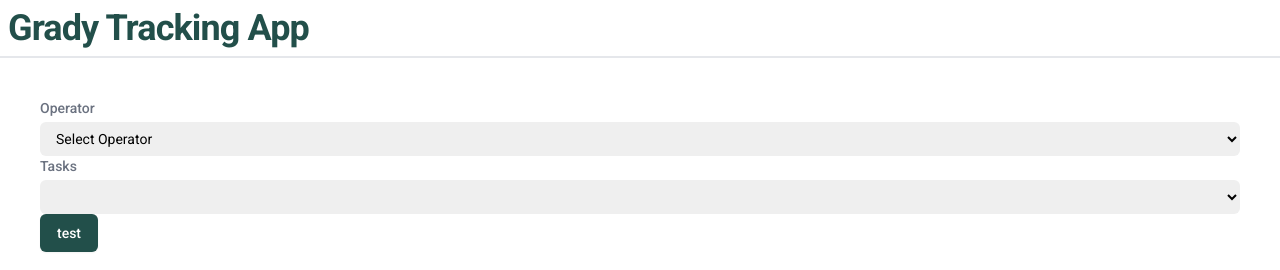
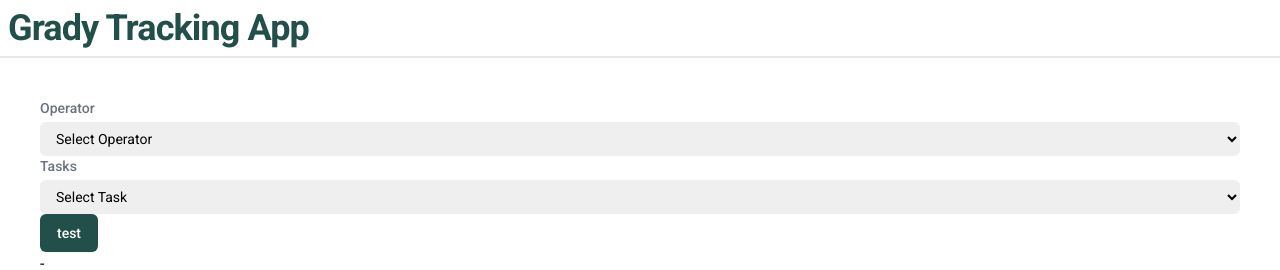
Before and after one commit to jamesbishop51/grady-tracking, a Vue app: page /#/ in a window 1280 px wide. Shown: the top 270 px of the page. Built offline with nearby package versions, Linux system fonts and the light colour scheme.

Commit message:
selected user working

```diff
--- a/src/features/operators/operator-store.ts
+++ b/src/features/operators/operator-store.ts
@@ -17,17 +17,19 @@ export interface SelectOption {
   value: string | number
 }
 
-export interface selectedUser {
-  name: string,
-  id: string,
-  task: string
+export interface SelectedUser {
+  name?: string,
+  id?: string,
+  task?: string
 }
 
 export const useOperatorStore = defineStore('operator-store', () => {
   /** State */
   const operatorItems = ref<Operators[]>(options)
   const currentUserId = ref<string>("")
-  const selectedUserTask = ref<string>()
+  const currentUserTask = ref<string>("")
+
+
   /** watcher */
 
   //
@@ -41,25 +43,39 @@ export const useOperatorStore = defineStore('operator-store', () => {
 
     return data.tasks
   })
+
+  const currentUserName = computed(() => selectUsername())
+
+  const selectedUser = computed<SelectedUser>(() => ({
+    name: currentUserName.value,
+    id: currentUserId.value,
+    task: currentUserTask.value
+  }))
+
   const operatorsToOptions = computed<SelectOption[]>(() =>
-  operatorItems.value.map(s => ({ text: s.name, value: s.id })),
+    operatorItems.value.map(o => ({ text: o.name, value: o.id })),
   )
 
   /** Actions */
-  function selectUser(id: string) {
-    console.log(id)
+  function selectUserById(id: string) {
     currentUserId.value = id
   }
 
-
+  function selectUsername() {
+    const data = operatorItems.value.find(d => d.id === currentUserId.value)
+    if (!data) return ""
+    return data.name
+  }
 
   return {
     operatorItems,
-    selectedUserTask,
+    selectedUser,
+    currentUserName,
+    currentUserTask,
     currentUserId,
     currentUserTasks,
     operatorsToOptions,
-    selectUser,
+    selectUserById,
 
 
   }
--- a/src/pages/index.vue
+++ b/src/pages/index.vue
@@ -11,7 +11,7 @@ const id = store.operatorItems
 
 async function updateUser(e: Event) {
   const value = (e.target as HTMLSelectElement).value
-  store.selectUser(value)
+  store.selectUserById(value)
 }
 </script>
 
@@ -19,9 +19,8 @@ async function updateUser(e: Event) {
   <GdContainer>
     <div class="fex flex-col gap-4 pt-8">
       <GdLabel>Operator</GdLabel>
-      <select
-        class="mt-1 block w-full rounded-md border-gray-300 py-2 pl-3 pr-10 text-base focus:border-secondary focus:outline-none focus:ring-secondary sm:text-sm"
-        @change="updateUser">
+      <select class="mt-1 block w-full rounded-md border-gray-300 py-2 pl-3 pr-10 text-base focus:border-secondary
+        focus:outline-none focus:ring-secondary sm:text-sm" @change="updateUser">
         <option value="">Select Operator</option>
         <option v-for="opt in store.operatorsToOptions" :key="opt.value" :value="opt.value">
           {{ opt.text }}
@@ -30,11 +29,14 @@ async function updateUser(e: Event) {
 
       <GdLabel>Tasks</GdLabel>
       <select class="mt-1 block w-full rounded-md border-gray-300 py-2 pl-3 pr-10 text-base focus:border-secondary
-        focus:outline-none focus:ring-secondary sm:text-sm" v-model="store.selectedUserTask">
+        focus:outline-none focus:ring-secondary sm:text-sm" v-model="store.currentUserTask">
         <option value="">Select Task</option>
-        <option  v-for="options in store.currentUserTasks">{{ options.text }}</option>
+        <option v-for="options in store.currentUserTasks">{{ options.text }}</option>
       </select>
       <GdButtonLink to="/home">test</GdButtonLink>
     </div>
+    <div v-if="store.selectedUser">
+    {{ store.selectedUser.name }} - {{ store.selectedUser.task }}</div>
   </GdContainer>
+
 </template>
```
